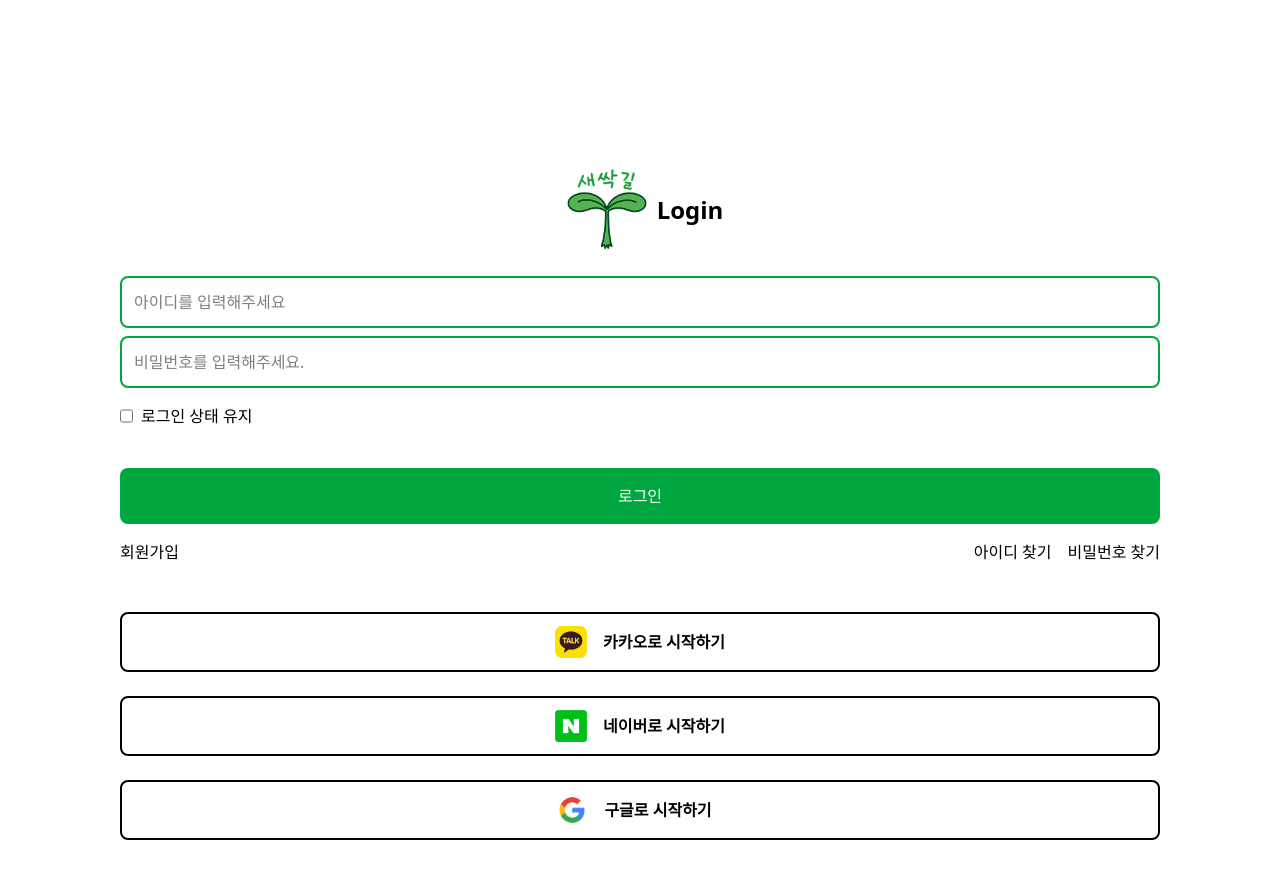
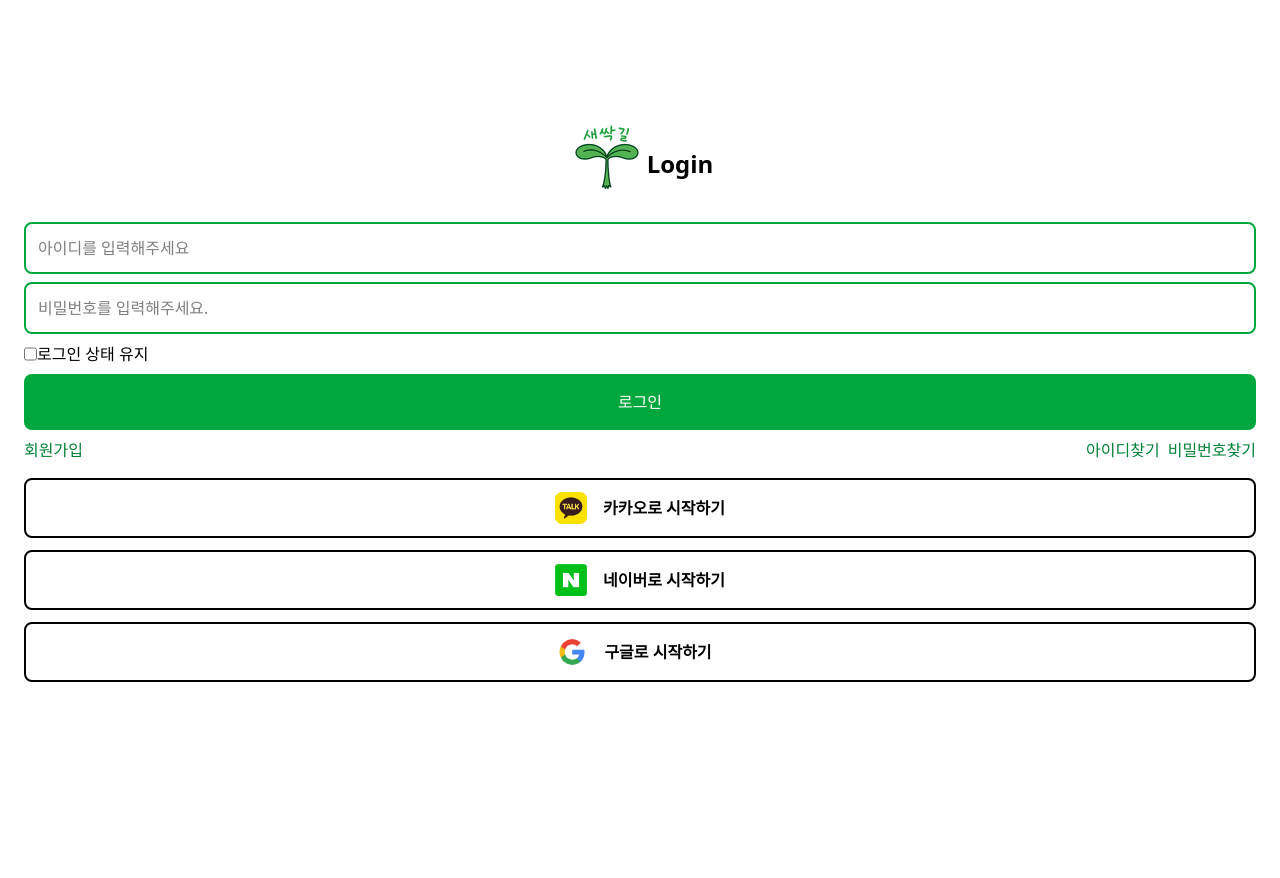
Before and after one commit to sprout-road/sprout-road-front, a React (Vite) app: page / in a window 1280 px wide. Shown: the top 878 px of the page. After the commit the page ends 800 px from the top, so only its background shows below. Built offline with nearby package versions, Linux system fonts and the light colour scheme; no server answers.

Commit message:
style(login): 로그인 화면 스타일링 수정

```diff
--- a/src/pages/Login.tsx
+++ b/src/pages/Login.tsx
@@ -1,7 +1,7 @@
 function Login() {
     /* 공통 요소 디자인 */
     const inputBaseClasses = "bg-white p-3 border-2 rounded-[8px] border-green-600"
-    const textTagBaseClasses = "transition hover:text-green-300 hover:font-bold"
+    const textTagBaseClasses = "transition text-green-700 hover:border-b"
     const socialButtonBaseClasses = "flex justify-center items-center gap-4 px-3 py-3 rounded-[8px] text-black transition border-2 cursor-pointer duration-400"
     const logoContainerClasses = "w-8 h-8 flex items-center justify-baseline flex-shrink-0"
     const logoImgClasses = "max-w-full max-h-full object-contain"
@@ -11,10 +11,10 @@ function Login() {
     }
 
     return(
-        <div className="p-30">
-            <div className="flex flex-row justify-center items-center mt-10 mb-4">
-                <img src="/logo.png" width={100}/>
-                <span className="text-2xl font-bold">Login</span>
+        <div className="min-h-screen flex flex-col p-6 justify-center">
+            <div className="flex flex-row justify-center items-center mb-6">
+                <img src="/logo.png" width={80}/>
+                <span className="text-2xl font-bold mt-3">Login</span>
             </div>
             <div className="flex flex-col gap-2">
                 <input
@@ -28,11 +28,11 @@ function Login() {
                     className={inputBaseClasses}
                 />
             </div>
-            <div className="flex gap-2 mt-4">
+            <div className="flex mt-2">
                 <input type="checkbox" />
                 <span>로그인 상태 유지</span>
             </div>
-            <div className="flex mt-10">
+            <div className="flex mt-2">
                 <button
                     type="submit"
                     className="flex-1 p-4 rounded-[8px] bg-green-600 text-white transition-colors hover:bg-green-700 cursor-pointer"
@@ -41,14 +41,14 @@ function Login() {
                     로그인
                 </button>
             </div>
-            <div className="flex justify-between mt-4">
+            <div className="flex justify-between mt-2 mb-4">
                 <span className={textTagBaseClasses}>회원가입</span>
-                <div className="flex gap-4 mb-12">
-                    <a href="/" className={textTagBaseClasses}>아이디 찾기</a>
-                    <a href="/" className={textTagBaseClasses}> 비밀번호 찾기</a>
+                <div className="flex gap-2">
+                    <a href="/" className={textTagBaseClasses}>아이디찾기</a>
+                    <a href="/" className={textTagBaseClasses}> 비밀번호찾기</a>
                 </div>
             </div>
-            <div className="flex flex-col gap-6">
+            <div className="flex flex-col gap-3">
                 <div className={`${socialButtonBaseClasses} hover:border-yellow-200 hover:text-yellow-600`}>
                     <div className={logoContainerClasses}>
                         <img src="/KAKAO_LOGO.png" className={logoImgClasses}/>
```
